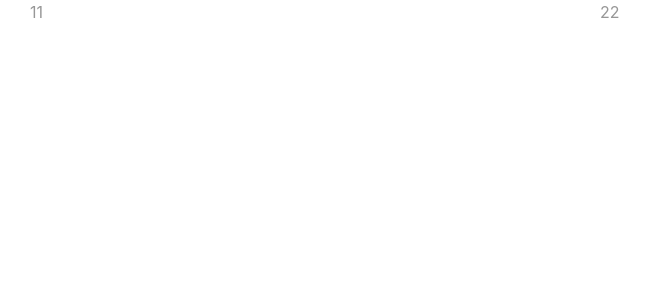
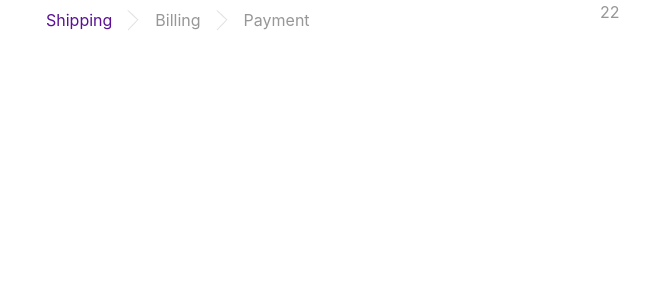
Before and after one commit to eich47/order, a Vue app: page / in a window 1280 px wide. Shown: the top 300 px of the page, without its empty margins (55-705 px from the left). Built offline with nearby package versions, Linux system fonts and the light colour scheme.

Commit message:
модель Navigation

```diff
--- a/src/App.vue
+++ b/src/App.vue
@@ -2,7 +2,9 @@
   <div id="app">
     <b-container>
       <b-row>
-        <b-col sm="6">11</b-col>
+        <b-col sm="6">
+          <Navigation />
+        </b-col>
         <b-col sm="5">22</b-col>
       </b-row>
     </b-container>
@@ -10,9 +12,10 @@
 </template>
 
 <script>
+import Navigation from "./components/Navigation";
 export default {
   name: "App",
-  components: {}
+  components: { Navigation }
 };
 </script>
 
--- /dev/null
+++ b/src/components/Navigation.vue
@@ -0,0 +1,49 @@
+<template>
+  <div>
+    <b-nav>
+      <b-nav-item
+        v-for="navItem in navigationItem"
+        :key="navItem.id"
+        class="way-item"
+        :class="{ active: navItem.active }"
+        :style="styleArrow"
+        >{{ navItem.ui }}</b-nav-item
+      >
+    </b-nav>
+  </div>
+</template>
+
+<script>
+export default {
+  name: "Navigation",
+  data() {
+    return {
+      styleArrow: {
+        backgroundImage: `url(${require("@/assets/ico/nav-arrow.png")})`
+      },
+      navigationItem: [
+        { id: 1, ui: "Shipping", active: true },
+        { id: 2, ui: "Billing", active: false },
+        { id: 3, ui: "Payment", active: false }
+      ]
+    };
+  }
+};
+</script>
+
+<style scoped lang="scss">
+@import "~@/css/var.scss";
+
+.way-item {
+  background-repeat: no-repeat;
+  background-position: center right;
+  padding-right: 11px;
+
+  &:last-child {
+    background-image: none !important;
+  }
+}
+.active .nav-link {
+  color: $primary;
+}
+</style>
```
Also changed, not shown: src/assets/ico/nav-arrow.png (added), src/assets/ico/nav-arrow.svg (added).
